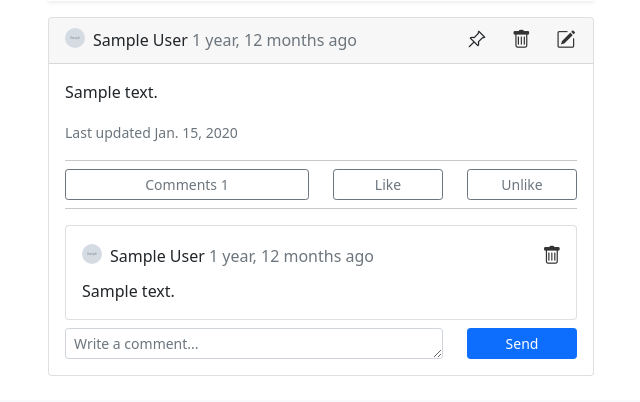
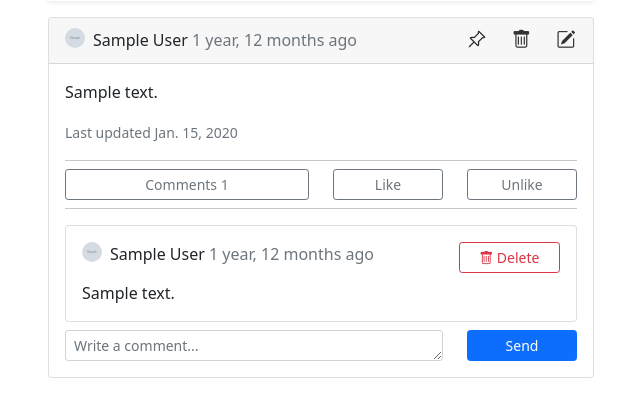
Before and after one commit to UladzislauBaranau/social-network, a Django app: page /profiles/my_profile in a window 1280 px wide. Shown: the part 497-899 px from the top of the page, without its empty margins (319-959 px from the left). Before the commit the page ends 873 px from the top, so only its background shows below. Run offline with Django 3.2, Linux system fonts and the light colour scheme; a user stored in the database is signed in; tables that the repository leaves empty hold one stand-in row (values such as "Sample post"); grey boxes marked "Sample" are stand-in pictures; some libraries are stand-ins or nearby versions.

Commit message:
Create the ability to delete comments

```diff
--- a/socialnetwork/posts/urls.py
+++ b/socialnetwork/posts/urls.py
@@ -6,4 +6,5 @@ urlpatterns = [
     path('', views.create_posts_view, name='posts'),
     path('edit_post/<int:pk>', views.EditPostView.as_view(), name='edit_post'),
     path('remove_post/<int:pk>', views.DeletePostView.as_view(), name='remove_post'),
+    path('remove_comment', views.delete_comment, name='remove_comment'),
 ]
--- a/socialnetwork/profiles/templates/profiles/user_profile.html
+++ b/socialnetwork/profiles/templates/profiles/user_profile.html
@@ -143,13 +143,19 @@
                 <div class="card mb-2">
                   <div class="card-body">
                     <div class="row">
-                        <div class="col align-self-center">
+                        <div class="col-9">
                           <img src="{{ c.comment_author.avatar.url }}" class="rounded-circle float-start me-2" width="20" height="20">
                           {{ c.comment_author.first_name }} {{ c.comment_author.last_name }}
                           <span class="text-muted">{{ c.date_created|timesince }} ago</span>
                         </div>
                         {% ifequal c.comment_author.id request.user.id %}
-                          <div class="col-1"><a href="#" style="color: #333;"><i class="bi bi-trash" style="font-size: 1.2rem"></i></a></div>
+                        <div class="col-3">
+                          <form method="POST" action="{% url 'remove_comment' %}" class="d-grid">
+                              {% csrf_token %}
+                              <input type="hidden" name="comment_pk" value={{c.pk}}>
+                              <button type="submit" class="btn btn-outline-danger btn-sm"><i class="bi bi-trash"></i> Delete</button>
+                          </form>
+                        </div>
                         {% endifequal %}
                     </div>
                     <p class="card-text mt-2">{{ c.text_body }}</p>
```
Also changed, not shown: socialnetwork/posts/views.py (+13 -1 lines), socialnetwork/profiles/templates/profiles/friend_details.html (+7 -1 lines).
